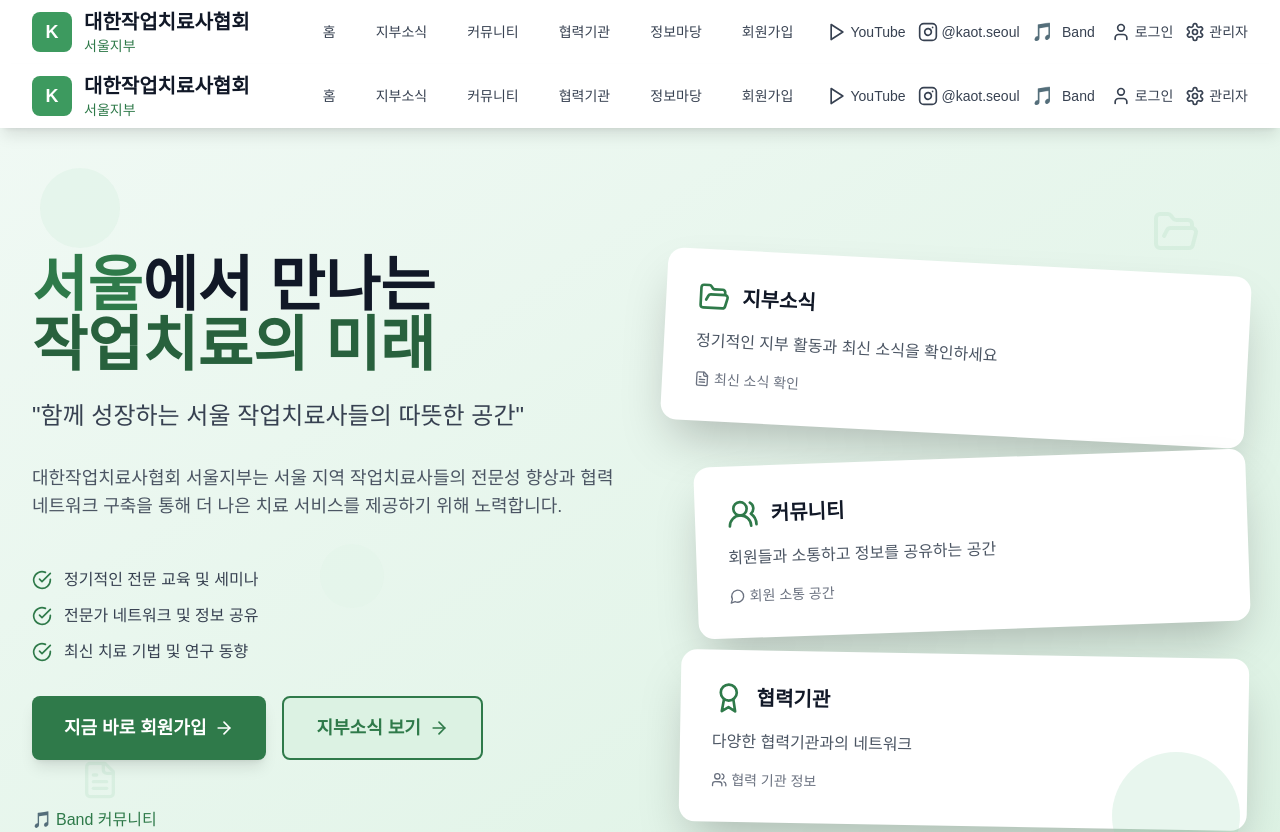
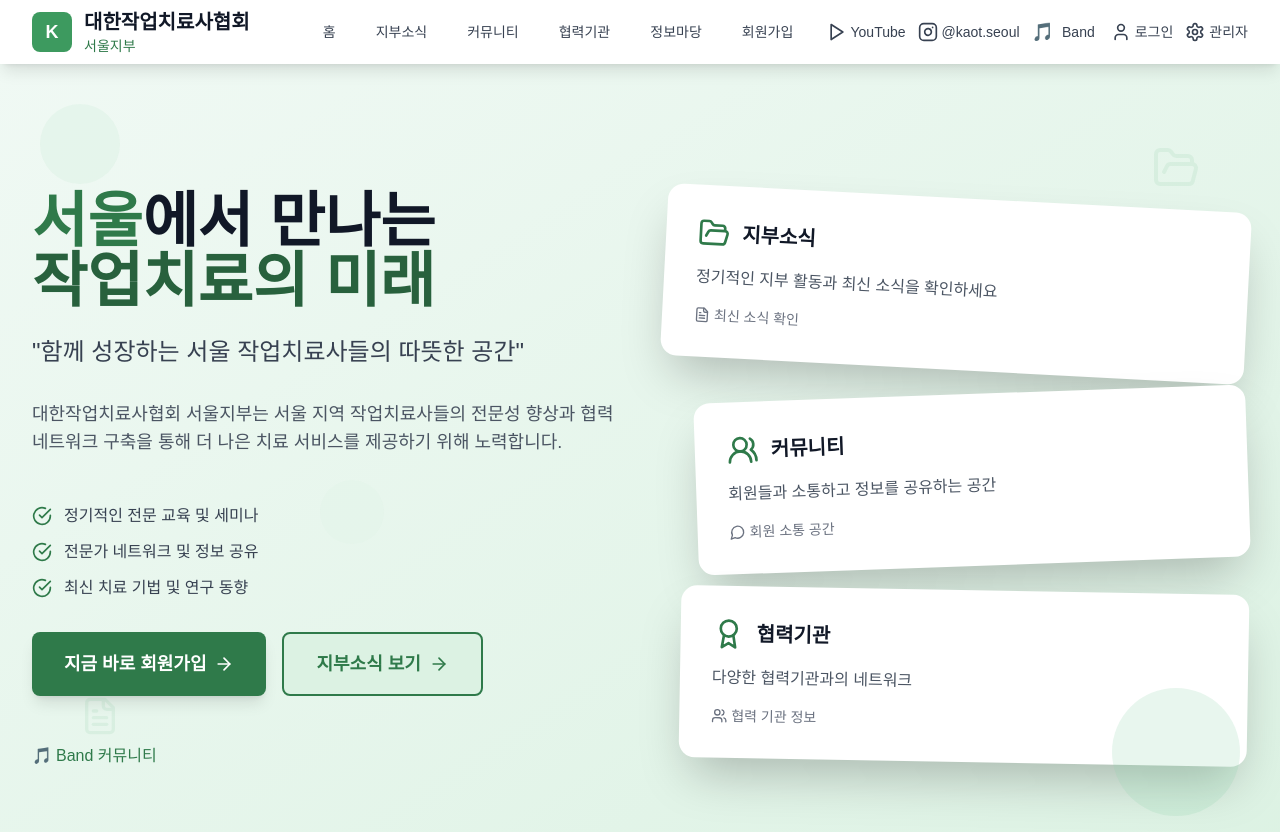
Before and after one commit to hamhyeonggwang/kaot.seoul, a Next.js app: page / in a window 1280 px wide. Shown: the top 832 px of the page. Built offline with nearby package versions, Linux system fonts and the light colour scheme.

Commit message:
Fix: 홈페이지 네비게이션 중복 제거 - RootLayout의 Navigation만 사용하도록 수정

```diff
--- a/app/page.tsx
+++ b/app/page.tsx
@@ -1,9 +1,7 @@
 'use client'
 
 import { useState, useEffect } from 'react'
-import Navigation from '@/components/Navigation'
 import Hero from '@/components/Hero'
-import Footer from '@/components/Footer'
 import MemberStats from '@/components/MemberStats'
 import Link from 'next/link'
 import { Calendar, Users, MessageCircle, BookOpen, Award, Heart, Instagram, Play, ExternalLink, Users2, Newspaper, ArrowRight, Mail } from 'lucide-react'
@@ -97,8 +95,7 @@ export default function Home() {
   ]
 
   return (
-    <main>
-      <Navigation />
+    <>
       <Hero />
       <MemberStats />
 
@@ -304,8 +301,6 @@ export default function Home() {
           </div>
         </div>
       </section>
-
-      <Footer />
-    </main>
+    </>
   )
 }
```
